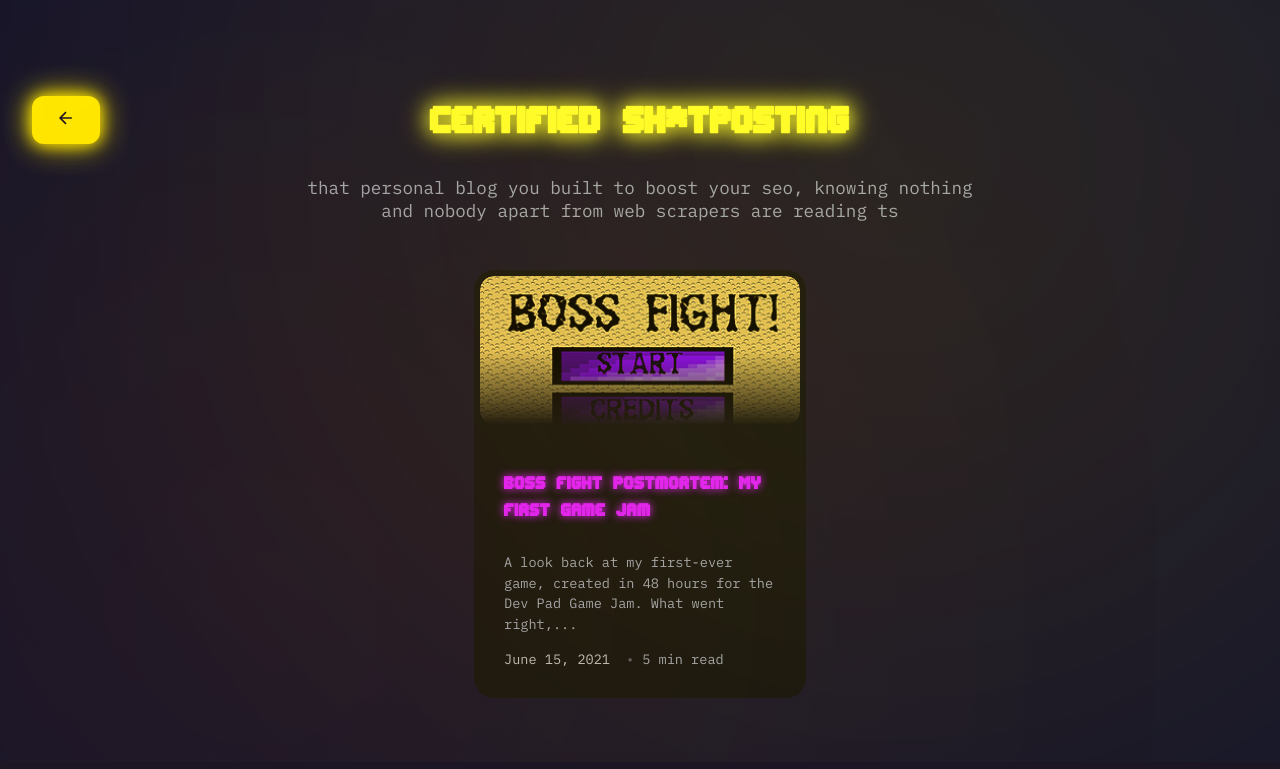
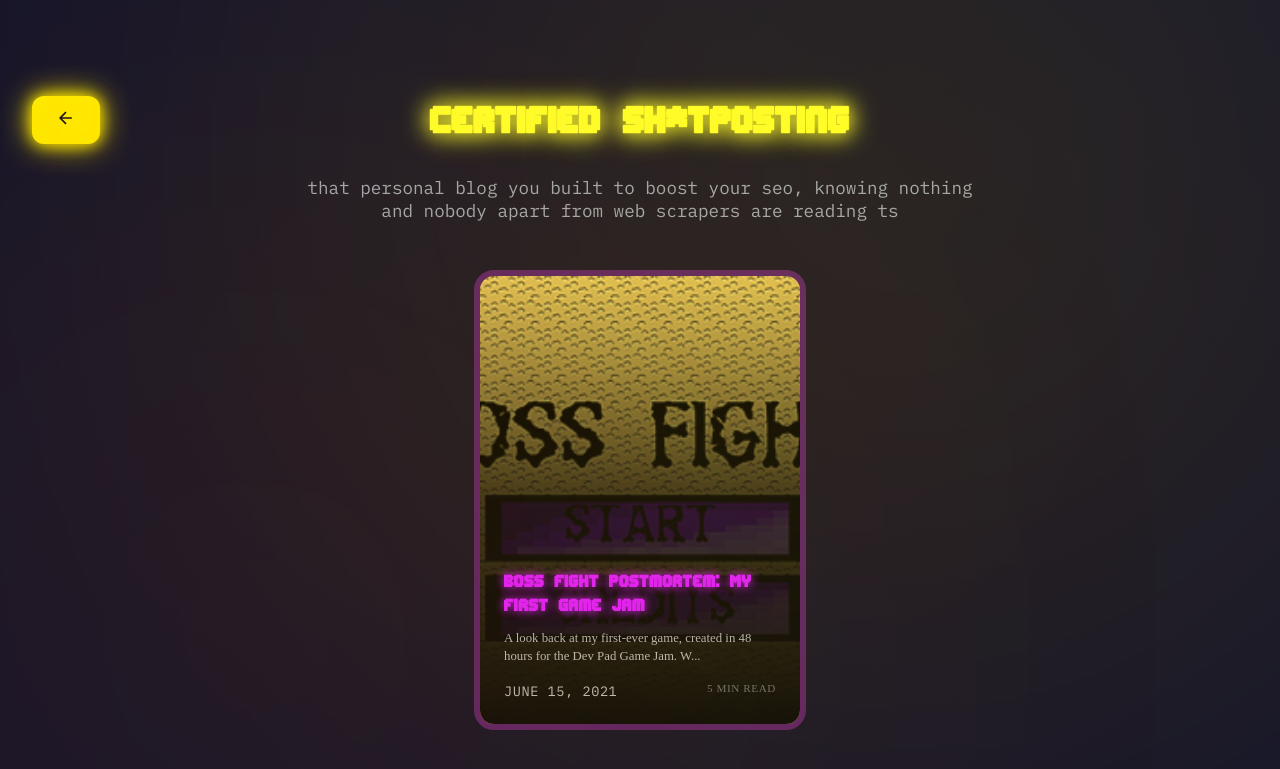
Before and after one commit to Myst1cS04p/Me, a Jekyll site: the page built from articles.md, in a window 1280 px wide. Shown: the top 769 px of the page. Built offline with Jekyll 4.4.1, drawn with Linux system fonts in a browser that asks for light colours.

Commit message:
Card image fix

```diff
--- a/_includes/components/card.html
+++ b/_includes/components/card.html
@@ -67,21 +67,18 @@
 
 {% elsif include.type == "article" %}
   <!-- Article Card -->
+  <div class="article-card card"
+       onclick="window.location.href='{{ include.url | relative_url }}'"
+       style="--hover-color: {{ card_color }}; background-image: url('{% if include.image %}{{ include.image | relative_url }}{% else %}{{ 'assets/img/fallback.png' | relative_url }}{% endif %}');">
 
- <div class="article-card card" style="--hover-color: {{ card_color }}" onclick="window.location.href='{{ include.url | relative_url }}'">
-    <div class="card__image">
-      {% if include.image %}
-        <img src="{{ include.image | relative_url }}" alt="{{ include.name }}">
-      {% endif %}
-    </div>
-
+    <div class="article-card__content">
       <div class="article-card__meta">
         <h3 class="article-card__title">
           {{ include.name }}
         </h3>
 
         {% if include.excerpt %}
-        <p class="article-card__excerpt">{{ include.excerpt | truncate: 100 }}</p>
+          <p class="article-card__excerpt">{{ include.excerpt | truncate: 85 }}</p>
         {% endif %}
 
         <div class="article-card__info">
@@ -92,4 +89,6 @@
         </div>
       </div>
     </div>
+  </div>
+
 {% endif %}
--- a/_sass/components/_card.scss
+++ b/_sass/components/_card.scss
@@ -61,88 +61,77 @@
 
 .article-card {
   @extend .card;
-
-  // Add cursor pointer to indicate it's clickable
   cursor: pointer;
 
-  // Taller card to accommodate excerpt
-  aspect-ratio: 1 / 1.3;
-  width: 20rem;
-  max-width: 100%;
+  width: 100%;
+  max-width: 20rem;
+  aspect-ratio: 1 / 1.4;
   border-radius: var(--radius-lg);
   border-width: 6px;
+  overflow: hidden;
+  position: relative;
 
-  display: flex;
-  flex-direction: column; // Flexbox layout to stack content
+  background-size: cover;
+  background-position: center top;
+  background-repeat: no-repeat;
+  background-color: #0a0a0a;
+  border-color: color-mix(in srgb, var(--hover-color) 30%, #242424);
 
-  // Article-specific image sizing
-  .card__image {
-    border-radius: 14px;
-    height: 70%; // Adjusted to 70% of card height
-    object-fit: cover; // Ensure the image covers the container
-    mask-image: linear-gradient(to bottom, black 50%, transparent 100%); // Fade from top to bottom
-    -webkit-mask-image: linear-gradient(to bottom, black 50%, transparent 100%);
+
+  &::after {
+    content: '';
+    position: absolute;
+    inset: 0;
+    z-index: 1;
+    background: linear-gradient(
+      to bottom,
+      rgba(0, 0, 0, 0) 0%,
+      rgba(10, 10, 10, 0.8) 50%,
+      rgba(10, 10, 10, 1) 100%
+    );
   }
 
-  // Article meta section (below image)
-  &__meta {
-    padding: var(--space-md);
-    text-align: left;
+  // 4. Content Layout
+  &__content {
+    position: relative;
+    z-index: 2;
+    height: 100%;
     display: flex;
     flex-direction: column;
-    gap: var(--space-xs);
-    z-index: 50;
-    flex-grow: 1; // Allow meta to take available space
-    overflow: auto; // Add scroll if content overflows
-    flex-shrink: 0; // Prevent shrinking if content is too large
+    justify-content: flex-end;
   }
 
-  // Article title
-  &__title {
-    display: inline-block;
-    font-family: var(--font-display);
-    font-size: var(--text-xl);
-    color: var(--hover-color);
-    text-shadow: 0 0 8px var(--hover-color);
-    text-decoration: none;
-    transition: text-shadow var(--transition-base);
-    line-height: 1.3;
+  &__meta {
+    padding: var(--space-lg) var(--space-md) var(--space-md);
+    text-align: left;
   }
 
-  // Excerpt
-  &__excerpt {
-    font-family: var(--font-body);
-    font-size: var(--text-xs);
-    color: var(--text-color);
-    line-height: 1.5;
-    margin: 0;
+  &__title {
+    font-family: var(--font-display);
+    font-size: 1.25rem;
+    color: var(--hover-color);
+
+    text-shadow: 0 0 10px var(--hover-color);
+    margin-bottom: 0.5rem;
+    line-height: 1.2;
   }
 
-  // Info row (date + reading time)
+  &__excerpt {
+    font-size: 0.8rem;
+    color: rgba(255, 255, 255, 0.7);
+    line-height: 1.4;
+    margin-bottom: 1rem;
+  }
+
   &__info {
     display: flex;
-    align-items: center;
-    gap: var(--space-sm);
-    font-family: var(--font-body);
-    font-size: var(--text-xs);
-    color: var(--text-color);
-    margin-top: var(--space-xs);
+    justify-content: space-between;
+    font-size: 0.7rem;
+    color: rgba(255, 255, 255, 0.4);
+    text-transform: uppercase;
+    letter-spacing: 0.05em;
   }
 
-  &__reading-time {
-    &::before {
-      content: '•';
-      margin-right: var(--space-xs);
-      opacity: 0.5;
-    }
-  }
-
-  .card__date {
-    margin: 0;
-  }
-
-  // Override overlay behavior for articles (they don't use it)
-  .card__overlay {
-    display: none;
-  }
+  .card__overlay { display: none; }
+  .card__image { display: none; }
 }
```
Lines whose indentation alone changed are shown as unchanged.
